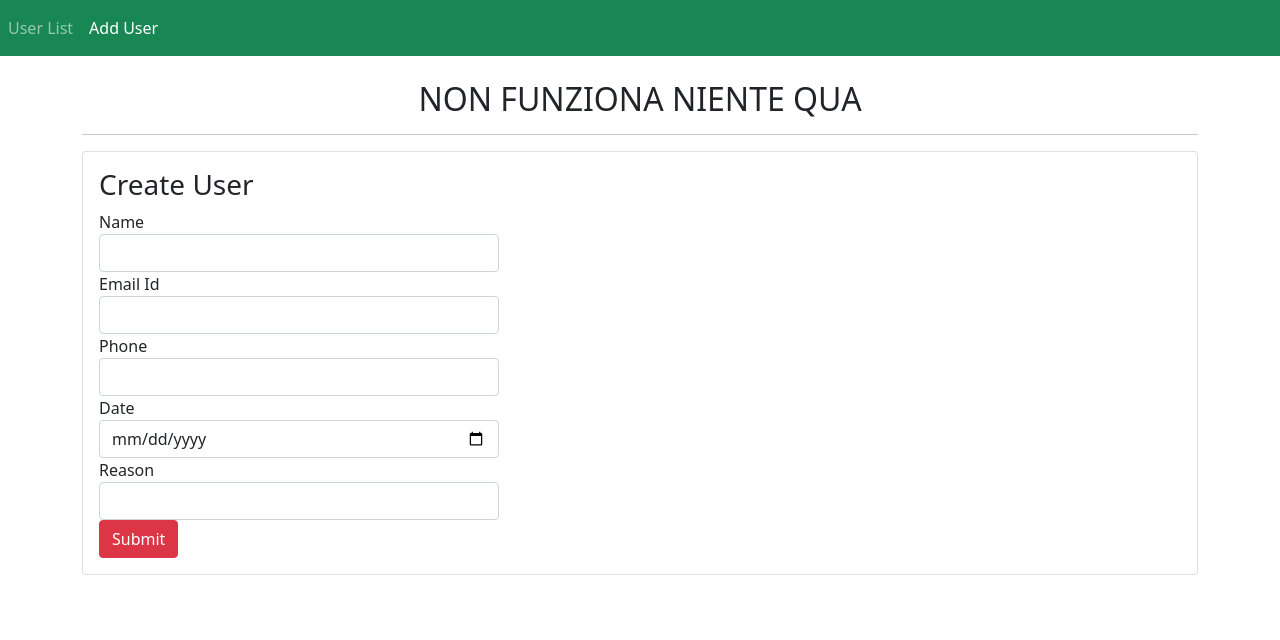
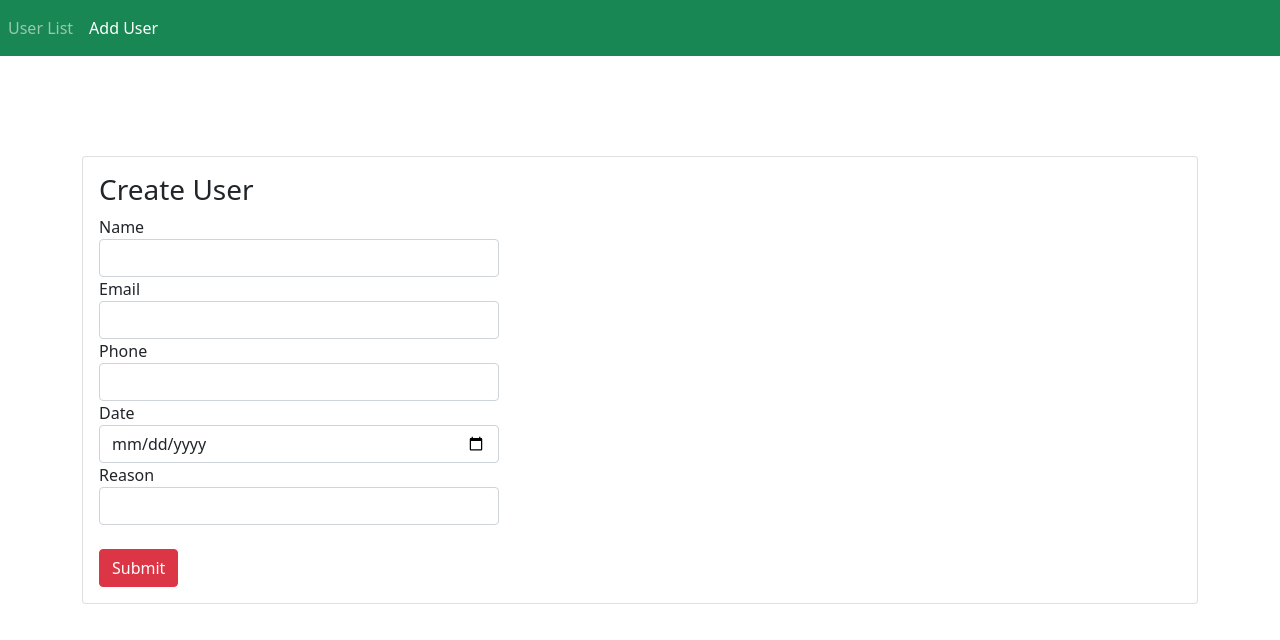
Before and after one commit to LIVERA-S/MediCare-Livera_Visioli-4EINF, an Angular app in the folder angular-frontend/: page /add in a window 1280 px wide. Shown: the top 640 px of the page. Built offline with nearby package versions, Linux system fonts and the light colour scheme.

Commit message:
backupGood

```diff
--- a/angular-frontend/src/app/app.component.html
+++ b/angular-frontend/src/app/app.component.html
@@ -8,10 +8,8 @@
     </li>
   </ul>
 </nav>
-<div class="container">
-  <br>
-  <h2 style="text-align: center;">{{title}}</h2>
-  <hr>
+
+<div class="container" style="margin-top: 100px;">
   <div class="card">
     <div class="card-body">
   <router-outlet></router-outlet>
--- a/angular-frontend/src/app/create-user/create-user.component.html
+++ b/angular-frontend/src/app/create-user/create-user.component.html
@@ -8,7 +8,7 @@
     </div>
 
     <div class="form-group">
-      <label for="name">Email Id</label>
+      <label for="name">Email</label>
       <input type="text" class="form-control" id="emailId" required [(ngModel)]="user.emailId" name="emailId">
     </div>
 
@@ -27,7 +27,7 @@
       <input type="text" class="form-control" id="reason" required [(ngModel)]="user.reason" name="reason">
     </div>
 
-
+    <br>
     <button type="submit" class="btn btn-danger">Submit</button>
   </form>
 </div>
--- a/angular-frontend/src/app/update-user/update-user.component.html
+++ b/angular-frontend/src/app/update-user/update-user.component.html
@@ -7,7 +7,7 @@
     </div>
 
     <div class="form-group">
-      <label for="name">Email Id</label>
+      <label for="name">Email</label>
       <input type="text" class="form-control" id="emailId" required [(ngModel)]="user.emailId" name="emailId">
     </div>
 
@@ -23,7 +23,7 @@
       <label for="name">Reason</label>
       <input type="text" class="form-control" id="reason" required [(ngModel)]="user.reason" name="reason">
     </div>
-
+    <br>
     <button type="submit" class="btn btn-success">Submit</button>
   </form>
 </div>
--- a/angular-frontend/src/app/user-details/user-details.component.html
+++ b/angular-frontend/src/app/user-details/user-details.component.html
@@ -6,7 +6,7 @@
     <label><b>Name: </b></label> {{user.name}}
   </div>
   <div>
-    <label><b>Email Id: </b></label> {{user.emailId}}
+    <label><b>Email: </b></label> {{user.emailId}}
   </div>
   <div>
     <label><b>Phone: </b></label> {{user.phone}}
@@ -20,5 +20,4 @@
 </div>
 
 <br>
-<br>
 <button (click)="list()" class="btn btn-primary">User List</button><br>
--- a/angular-frontend/src/app/user-list/user-list.component.html
+++ b/angular-frontend/src/app/user-list/user-list.component.html
@@ -22,9 +22,9 @@
             <td>{{user.date}}</td>
             <td>{{user.reason}}</td>
             <td>
+              <button (click)="userDetails(user.id)" class="btn btn-info" style="margin-left: 10px">Details</button>
               <button (click)="updateUser(user.id)" class="btn btn-warning" style="margin-left: 10px">Update</button>
               <button (click)="deleteUser(user.id)" class="btn btn-danger" style="margin-left: 10px">Delete</button>
-              <button (click)="userDetails(user.id)" class="btn btn-info" style="margin-left: 10px">Details</button>
             </td>
           </tr>
         </tbody>
--- a/angular-frontend/src/app/user-list/user-list.component.ts
+++ b/angular-frontend/src/app/user-list/user-list.component.ts
@@ -33,7 +33,7 @@ export class UserListComponent implements OnInit {
         error => console.log(error));
   }
   updateUser(_id: string){
-    this.router.navigate(['update', id]);
+    this.router.navigate(['update', _id]);
   }
   userDetails(_id: string){
     this.router.navigate(['details', _id]);
--- a/angular-frontend/src/app/user.service.ts
+++ b/angular-frontend/src/app/user.service.ts
@@ -7,7 +7,7 @@ import { Observable } from 'rxjs';
 })
 export class UserService {
 
-  private baseUrl = 'https://5000-liveras-mynameis-2ydoyiyow5c.ws-eu44.gitpod.io/users';
+  private baseUrl = 'https://5000-liveras-mynameis-d1eowx6fsvo.ws-eu44.gitpod.io/users';
 
   constructor(private http: HttpClient) { }
 
--- a/angular-frontend/src/app/user.ts
+++ b/angular-frontend/src/app/user.ts
@@ -1,5 +1,5 @@
 export class User {
-    _id: string = "";
+    id: string = "";
     name: string = "";
     emailId: string = "";
     phone:string = "";
```
